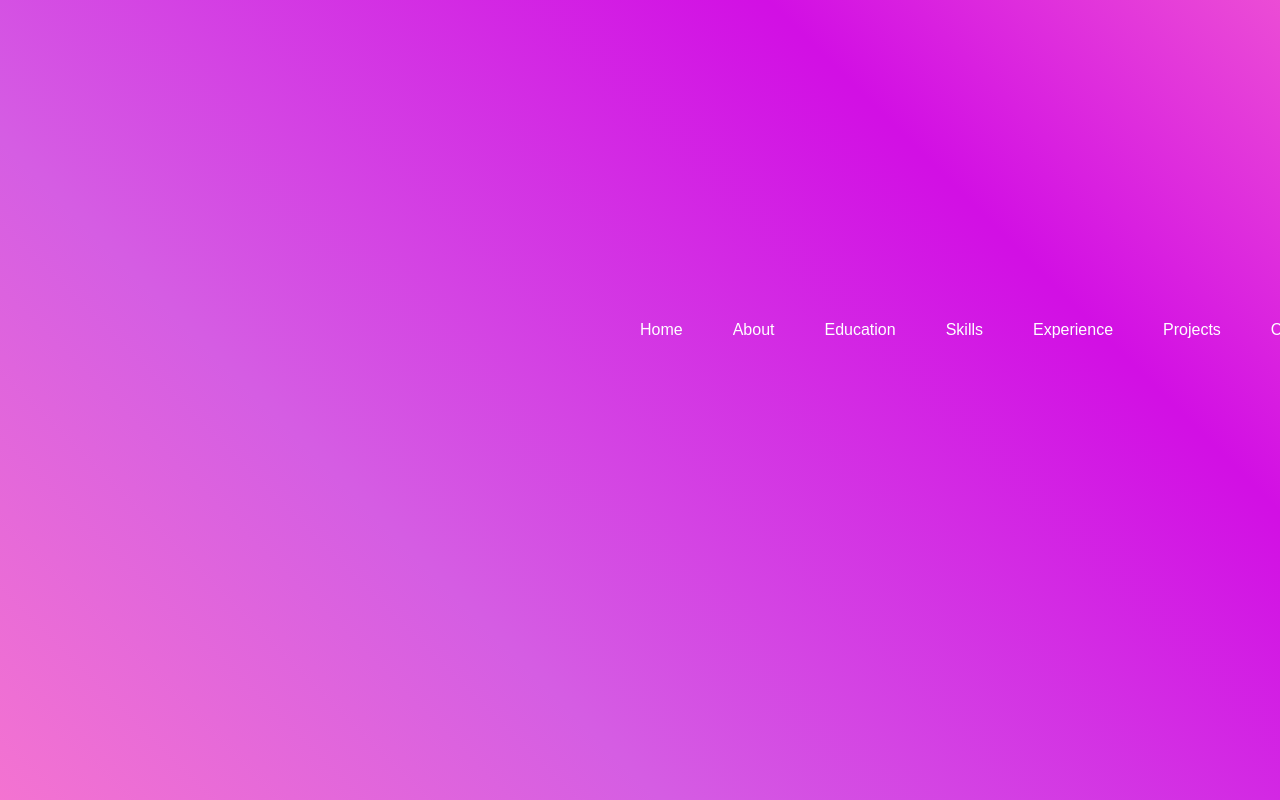
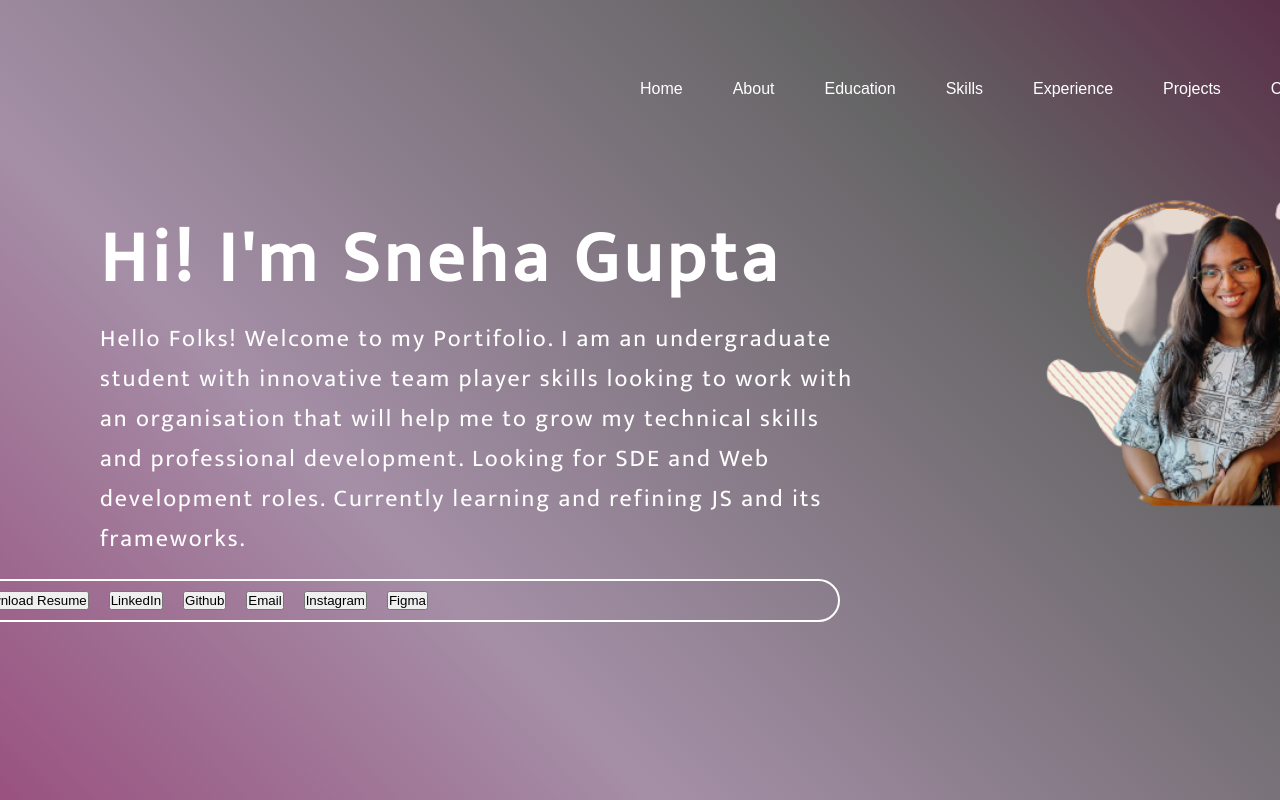
Before and after one commit to sneha180209/Portfolio, a plain HTML site: page index.html in a window 1280 px wide. Drawn offline with Linux system fonts and the light colour scheme.

Commit message:
Adding Content in header and middle1

```diff
--- a/index.html
+++ b/index.html
@@ -4,6 +4,7 @@
     <meta charset="UTF-8">
     <meta name="viewport" content="width=device-width, initial-scale=1.0">
     <title>Document</title>
+    <link href="https://fonts.googleapis.com/css?family=Mukta&display=swap" rel="stylesheet">
     <link  type="text/css" rel="stylesheet" href="style.css">
 </head>
 <body>
@@ -16,8 +17,24 @@
             <div class="nav exp">Experience</div>
             <div class="nav projects">Projects</div>
             <div class="nav contact">Contact</div>
-            <img src="logo1.svg" alt="logo" class="logo">
         </div>
+        <div class="middle1">
+            <img src="mypic-removebg.png" alt="Sneha Gupta">
+            <h1>Hi! I'm Sneha Gupta</h1>
+            <p>Hello Folks! Welcome to my Portifolio. I am an undergraduate <br> student with innovative team player skills looking to work with <br>
+                 an organisation that will help me to grow my technical skills <br> and professional development.
+            Looking for SDE and Web <br> development roles. Currently learning and refining JS and its <br> frameworks.</p>
+            <div class="btn">
+                <button class="btn1">Download Resume</button>
+                <button class="btn2">LinkedIn</button>
+                <button class="btn3">Github</button>
+                <button class="btn4">Email</button>
+                <button class="btn5">Instagram</button>
+                <button class="btn6">Figma</button>
+            </div>
+
+        </div>
+
     </div>
 </body>
 </html>
--- a/style.css
+++ b/style.css
@@ -4,6 +4,7 @@
     box-sizing: border-box;
     font-family: 'Poppins', sans-serif;
     overflow: hidden;
+
 }
 
 .container{
@@ -11,15 +12,26 @@
     width: 100%;
     background: linear-gradient(
         45deg,
-        #ff7bca,
-        #d55de3,
-        #d20fe4,
-        #ff7bca
+        #953b71,
+        #a58fa7,
+        #666566,
+        #510733
     );
     background-size: 150%;
     animation: color 3s ease-in-out infinite alternate;
 }
 
+@keyframes color{
+    0%{
+        background-position: 0% 50%;
+    }
+    50%{
+        background-position: 50% 100%;
+    }
+    100%{
+        background-position: 100% 0%;
+    }
+}
 .container .header{
     display: flex;
     align-items: center;
@@ -37,25 +49,114 @@
     text-align: center;
 }
 
-.container .header .logo{
+.container .middle1{
+    position: absolute;
+    top: 60%;
+    left: 50%;
+    height: 70%;
+    width: 100%;
+    transform: translate(-50%, -50%);
+    color: #fff;
+    /* text-align: left; */
+    /* font-size: xx-large; */
+}
+
+.container .middle1 img{
+    position: absolute;
+    height: 600px;
+    width: 600px;
+    top: -110px;
+    left: 920px;
+    /* transform: translate(0%, 0%); */
+    font-size: 2rem;
+}
+
+.container .middle1 h1{
+    font-size: 4.5rem;
+    font-family: 'Mukta', sans-serif;
+    text-align: left;
+    letter-spacing: 5px;
     position: relative;
     top: 0%;
-    left: 0%;
+    left: 100px
+}
+
+.container .middle1 p{
+    font-size: 1.5rem;
+    font-family: 'Mukta', sans-serif;
+    text-align: left;
+    letter-spacing: 2px;
+    position: relative;
+    top: 0%;
+    left: 100px
+}
+
+.container .middle1 .btn{
+    position: relative;
+    top: 0%;
+    left: -440px;
+    display: flex;
+    justify-content: center;
+    align-items: center;
+    gap: 20px;
+    margin-top: 20px;
+    text-decoration: none;
+    color: #fff;
+    font-size: 1.5rem;
+    font-family: 'Mukta', sans-serif;
+    padding: 10px 30px;
+    border-radius: 30px;
+    border: 2px solid #fff;
+    transition: all 0.3s ease;
+
+}
+
+
+
+
+
+
+
+
+
+
+
+
+
+
+
+
+
+
+
+
+
+
+
+
+
+
+
+
+
+
+
+
+
+
+
+/* .container .header img{
+    position: absolute;
+    height: 200px;
+    width: 20px;
+    top: -100px;
+    left: 0px;
     transform: translate(0%, 0%);
     font-size: 2rem;
 
 }
 
-
-
-@keyframes color{
-    0%{
-        background-position: 0% 50%;
-    }
-    50%{
-        background-position: 50% 100%;
-    }
-    100%{
-        background-position: 100% 0%;
-    }
-}
+.container p{
+    font-size: 2rem;
+    font-family: 'Mukta', sans-serif;
+} */
```
Also changed, not shown: Untitled.png (added), logo.png (added), logo1.png (added), logo2.png (added), logo3.png (added), logo4.jpg (added), logo4.png (added), mypic-removebg-preview.png (added), mypic-removebg.png (added), mypic.jpeg (added), mypic.png (added), 1 other file.
